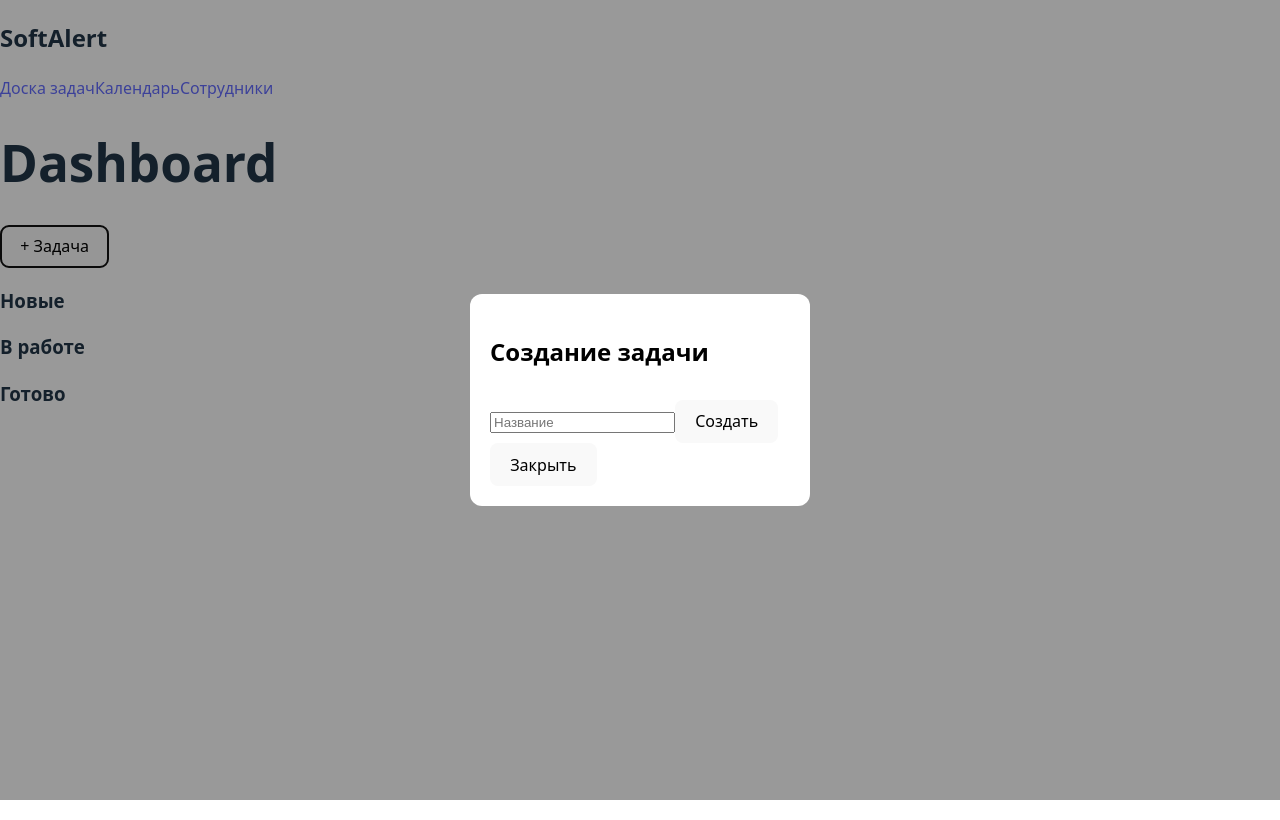
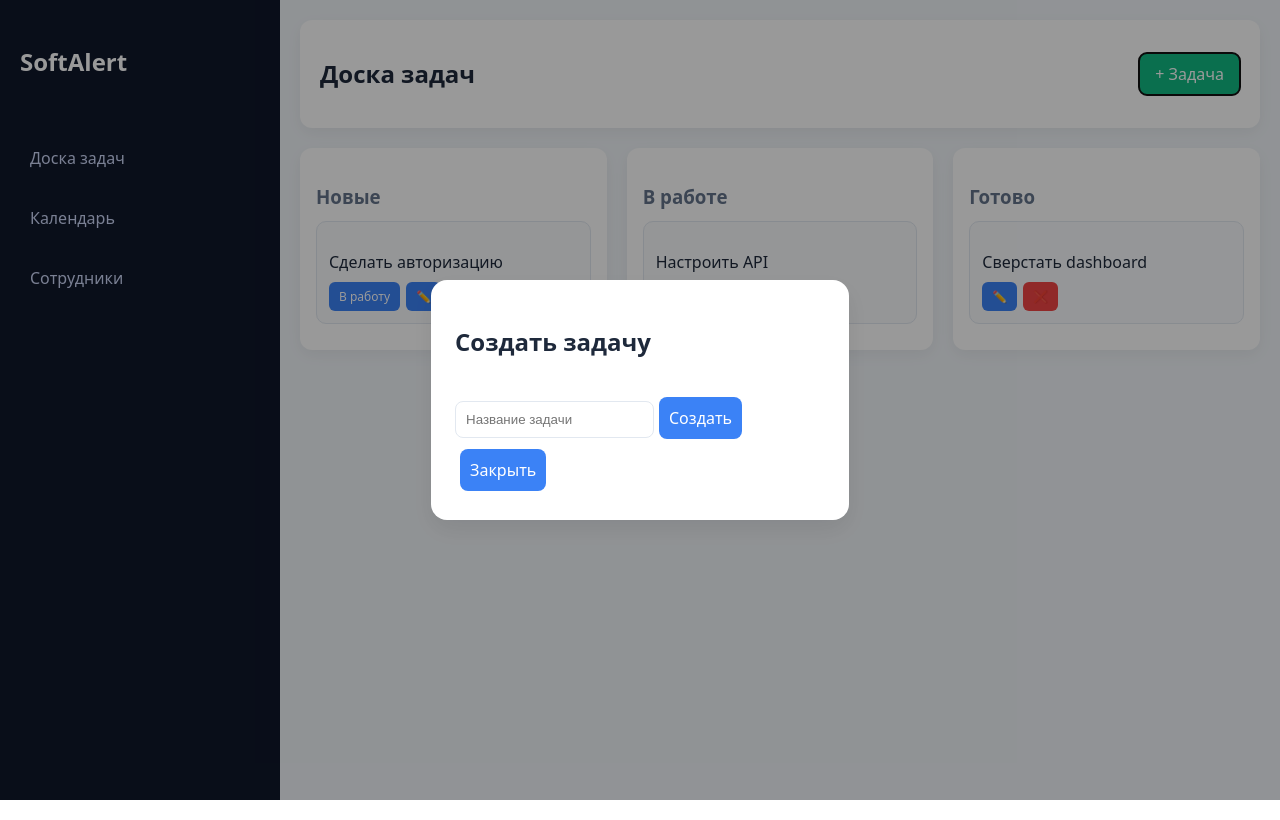
Before and after one commit to lrlaldlmlilrl/Diplom, a React (Vite) app in the folder client/: page /dashboard in a window 1280 px wide. Both pictures are taken after a click on the button "+ Задача". Built offline with nearby package versions, Linux system fonts and the light colour scheme.

Commit message:
chpt part1

```diff
--- a/client/src/App.css
+++ b/client/src/App.css
@@ -93,12 +93,156 @@
 
 .modal {
   background: white;
-  padding: 20px;
-  border-radius: 12px;
-  width: 300px;
+  padding: 24px;
+  border-radius: 16px;
+  width: 370px;
+
+  box-shadow: 0 10px 25px rgba(0, 0, 0, 0.08);
 
   display: flex;
   flex-direction: column;
-  gap: 10px;
-  color: black;
+  gap: 12px;
+  color: #1e293b;
 }
+
+.modal input {
+  padding: 10px;
+  border-radius: 8px;
+  border: 1px solid #e2e8f0;
+}
+
+.modal button {
+  padding: 10px;
+  border-radius: 8px;
+  border: none;
+  background: #3b82f6;
+  color: white;
+  cursor: pointer;
+  margin: 5px;
+}
+
+.modal button:hover {
+  background: #2563eb;
+}
+
+.layout {
+  display: flex;
+  height: 100vh;
+}
+
+.sidebar {
+  width: 240px;
+  background: rgba(15, 23, 42, 1);
+  color: white;
+  padding: 24px 20px;
+  display: flex;
+  flex-direction: column;
+  gap: 20px;
+}
+
+.sidebar h2 {
+  color: #ffffff;
+}
+
+.sidebar nav p {
+  padding: 10px;
+  border-radius: 8px;
+  cursor: pointer;
+  color: #cbd5f5;
+}
+
+.sidebar nav p:hover {
+  background: rgba(37, 99, 235, 1);
+  color: white;
+}
+.main {
+  flex: 1;
+  padding: 20px;
+  background: #f1f5f9;
+}
+
+.kanban {
+  display: flex;
+  gap: 20px;
+  margin-top: 20px;
+}
+
+.column {
+  flex: 1;
+  background: #ffffff;
+  padding: 16px;
+  border-radius: 12px;
+
+  box-shadow: 0 5px 15px rgba(0,0,0,0.05);
+}
+
+.column h3 {
+  margin-bottom: 10px;
+  color: #64748b;
+}
+
+.task {
+  background: #f8fafc;
+  padding: 12px;
+  border-radius: 10px;
+  margin-bottom: 10px;
+
+  border: 1px solid #e2e8f0;
+  transition: 0.2s;
+}
+
+.task:hover {
+  transform: translateY(-2px);
+  box-shadow: 0 5px 10px rgba(0,0,0,0.05);
+}
+
+.task p {
+  margin-bottom: 8px;
+  color: #1e293b;
+}
+
+.topbar {
+  background: white;
+  padding: 16px 20px;
+  border-radius: 12px;
+  box-shadow: 0 5px 15px rgba(0,0,0,0.05);
+
+  display: flex;
+  justify-content: space-between;
+  align-items: center;
+}
+
+
+.topbar h1 {
+  color: #1e293b;
+}
+
+.topbar h2 {
+  color: #1e293b;
+}
+.actions {
+  display: flex;
+  gap: 6px;
+}
+
+.task button {
+  padding: 6px 10px;
+  border-radius: 6px;
+  border: none;
+  background: #3b82f6;
+  color: white;
+  cursor: pointer;
+  font-size: 12px;
+}
+
+.task button:hover {
+  background: #2563eb;
+}
+
+.task button:last-child {
+  background: #ef4444;
+}
+
+.task button:last-child:hover {
+  background: #dc2626;
+}
--- a/client/src/components/Column.jsx
+++ b/client/src/components/Column.jsx
@@ -1,19 +1,23 @@
 import TaskCard from "./TaskCard"
 
-export default function Column({ title,  tasks, status, changeTaskStatus }) {
+export default function Column({ title, tasks, status, onChangeStatus, onDelete, onEdit    }) {
     const filteredTasks = tasks.filter(task => task.status === status)
+
     return (
         <div className="column">
             <h3>{title}</h3>
+
             {filteredTasks.map(task => (
                 <TaskCard
                   key={task.id}
                   id={task.id}
-          text={task.title}
-          onChangeStatus={changeTaskStatus}
+                  title={task.title}
+                  status={task.status}
+                  onChangeStatus={onChangeStatus}
+                  onDelete={onDelete}
+                  onEdit={() => onEdit(task)}
               />
             ))}
-
         </div>
     )
 }
--- a/client/src/components/KanbanBoard.jsx
+++ b/client/src/components/KanbanBoard.jsx
@@ -1,11 +1,11 @@
   import Column from "./Column"
 
-export default function KanbanBoard({tasks, onChangeStatus}) {
+  export default function KanbanBoard({ tasks, onChangeStatus, onDelete, onEdit }) {
       return (
           <div className="kanban">
-        <Column title="Новые" tasks={tasks} changeTaskStatus = {onChangeStatus} status="todo" />
-        <Column title="В работе" tasks={tasks} changeTaskStatus = {onChangeStatus} status="inProgress" />
-        <Column title="Готово" tasks={tasks} changeTaskStatus = {onChangeStatus} status="done" />
+              <Column title="Новые" status="todo" tasks={tasks} onChangeStatus={onChangeStatus} onDelete={onDelete} onEdit={onEdit}/>
+              <Column title="В работе" status="inProgress" tasks={tasks} onChangeStatus={onChangeStatus} onDelete={onDelete} onEdit={onEdit}/>
+              <Column title="Готово" status="done" tasks={tasks} onChangeStatus={onChangeStatus} onDelete={onDelete} onEdit={onEdit}/>
           </div>
       )
   }
--- a/client/src/components/Modal.jsx
+++ b/client/src/components/Modal.jsx
@@ -1,54 +1,61 @@
-import { useState } from "react"
+import { useState, useEffect } from "react"
 
-export default function Modal({ isOpen, onClose, onAddTask }) {
-    const[task, setTask] = useState({
-        title:"",
-        status:"todo",
-    })
+export default function Modal({ isOpen, onClose, onAddTask, onEditTask, editingTask }) {
+    const [title, setTitle] = useState("")
 
-    const handleChange = (event) =>{
-        setTask(prev => ({
-            ...prev,
-            [event.target.name]: event.target.value
+    useEffect(() => {
+        if (editingTask) {
+            setTitle(editingTask.title)
+        } else {
+            setTitle("")
+        }
+    }, [editingTask])
+
+    const handleSubmit = (e) => {
+        e.preventDefault()
+
+        if (!title.trim()) return
+
+        if (editingTask) {
+            onEditTask({
+                ...editingTask,
+                title
             })
-        )
-    }
-    const handleSubmit = (event) =>{
-        event.preventDefault()
-        onAddTask(task)
-        setTask({title:"",status:"todo"})
+        } else {
+            onAddTask({
+                title,
+                status: "todo"
+            })
+        }
+
+        setTitle("")
         onClose()
-        // fetch("api/newTask", {
-        //     method:"POST",
-        //     headers:{ 'Content-Type': 'application/json' },
-        //     credentials: "include",
-        //     body:JSON.stringify({
-        //         taskName: taskName
-        //     })
-        // })
     }
 
     if (!isOpen) return null
 
     return (
         <div className="modal-overlay" onClick={onClose}>
-            <div
-                className="modal"
-                onClick={(e) => e.stopPropagation()}
-            >
-                <h2>Создание задачи</h2>
+            <div className="modal" onClick={(e) => e.stopPropagation()}>
+                <h2>
+                    {editingTask ? "Редактировать задачу" : "Создать задачу"}
+                </h2>
+
                 <form onSubmit={handleSubmit}>
                     <input
-                        placeholder="Название"
-                        name="title"
-                        value={task.title}
-                        onChange={handleChange}
+                        value={title}
+                        onChange={(e) => setTitle(e.target.value)}
+                        placeholder="Название задачи"
                     />
 
-                    <button type="submit">Создать</button>
-                    <button type="button" onClick={onClose}>Закрыть</button>
+                    <button type="submit">
+                        {editingTask ? "Сохранить" : "Создать"}
+                    </button>
+
+                    <button type="button" onClick={onClose}>
+                        Закрыть
+                    </button>
                 </form>
-
             </div>
         </div>
     )
--- a/client/src/components/SideBar.jsx
+++ b/client/src/components/SideBar.jsx
@@ -1,12 +1,12 @@
 export default function Sidebar() {
     return (
         <aside className="sidebar">
-      <h2 className="logo">SoftAlert</h2>
+            <h2>SoftAlert</h2>
 
             <nav>
-        <a className="active">Доска задач</a>
-        <a>Календарь</a>
-        <a>Сотрудники</a>
+                <p>Доска задач</p>
+                <p>Календарь</p>
+                <p>Сотрудники</p>
             </nav>
         </aside>
     )
--- a/client/src/components/TaskCard.jsx
+++ b/client/src/components/TaskCard.jsx
@@ -1,14 +1,24 @@
-export default function TaskCard({ id, text, onChangeStatus  }) {
+export default function TaskCard({ id, title, status, onChangeStatus, onDelete, onEdit }) {
     return (
         <div className="task">
-      {text}
+            <p>{title}</p>
+
+            <div className="actions">
+                {status === "todo" && (
                     <button onClick={() => onChangeStatus(id, "inProgress")}>
                         В работу
                     </button>
+                )}
 
+                {status === "inProgress" && (
                     <button onClick={() => onChangeStatus(id, "done")}>
                         Готово
                     </button>
+                )}
+
+                <button onClick={onEdit}>✏️</button>
+                <button onClick={() => onDelete(id)}>❌</button>
+            </div>
         </div>
     )
 }
--- a/client/src/components/TopBar.jsx
+++ b/client/src/components/TopBar.jsx
@@ -1,15 +1,11 @@
-import DashboardPage from "../pages/DashboardPage"
-
 export default function TopBar({ onOpenModal }) {
     return (
         <div className="topbar">
-            <h1>Dashboard</h1>
+            <h2>Доска задач</h2>
 
-            <div className="actions">
-                <button onClick={onOpenModal}>
-                    + Задача
-                </button>
-            </div>
+            <button className="add-board-btn" onClick={onOpenModal}>
+                + Задача
+            </button>
         </div>
     )
 }
--- a/client/src/pages/DashboardPage.jsx
+++ b/client/src/pages/DashboardPage.jsx
@@ -7,46 +7,70 @@ import { useState } from "react"
 export default function DashboardPage() {
     const [isModalOpen, setIsModalOpen] = useState(false)
 
-    const openModal = () => setIsModalOpen(true)
-    const closeModal = () => setIsModalOpen(false)
+    const [tasks, setTasks] = useState([
+        { id: 1, title: "Сделать авторизацию", status: "todo" },
+        { id: 2, title: "Настроить API", status: "inProgress" },
+        { id: 3, title: "Сверстать dashboard", status: "done" }
+    ])
+    const [editingTask, setEditingTask] = useState(null)
 
-    const [tasks, setTasks] = useState([])
+    const deleteTask = (id) => {
+        setTasks(prev => prev.filter(task => task.id !== id))
+    }
+
+    const editTask = (updatedTask) => {
+        setTasks(prev =>
+            prev.map(task =>
+                task.id === updatedTask.id ? updatedTask : task
+            )
+        )
+    }
 
     const addTask = (task) => {
         const newTask = {
             ...task,
             id: Date.now()
         }
-
         setTasks(prev => [...prev, newTask])
     }
 
     const changeTaskStatus = (id, newStatus) => {
-    setTasks(prev =>
-        prev.map(task => {
-            if (task.id === id) {
-                return { ...task, status: newStatus }
-            }
-            return task
-        })
-    )
-}
+        setTasks(prev =>
+            prev.map(task =>
+                task.id === id
+                    ? { ...task, status: newStatus }
+                    : task
+            )
+        )
+    }
 
     return (
         <div className="layout">
             <Sidebar />
 
             <main className="main">
-                <TopBar onOpenModal={openModal} />
+                <TopBar onOpenModal={() => {
+                    setEditingTask(null)
+                    setIsModalOpen(true)
+                }} />
+
                 <KanbanBoard
-                    tasks = {tasks}
-                    onChangeStatus = {changeTaskStatus}
+                    tasks={tasks}
+                    onChangeStatus={changeTaskStatus}
+                    onDelete={deleteTask}
+                    onEdit={(task) => {
+                        setEditingTask(task)
+                        setIsModalOpen(true)
+                    }}
                 />
 
                 <Modal
                     isOpen={isModalOpen}
-                    onClose={closeModal}
-                    onAddTask = {addTask}
+                    onClose={() => setIsModalOpen(false)}
+                    onAddTask={addTask}
+                    onEditTask={editTask}
+                    editingTask={editingTask}
+                    onDelete = {deleteTask}
                 />
             </main>
         </div>
```
Also changed, not shown: client/src/components/TaskRaw.jsx (added), client/src/pages/HomePage.jsx (added), client/src/pages/home.css (added). Lines whose indentation alone changed are shown as unchanged.
